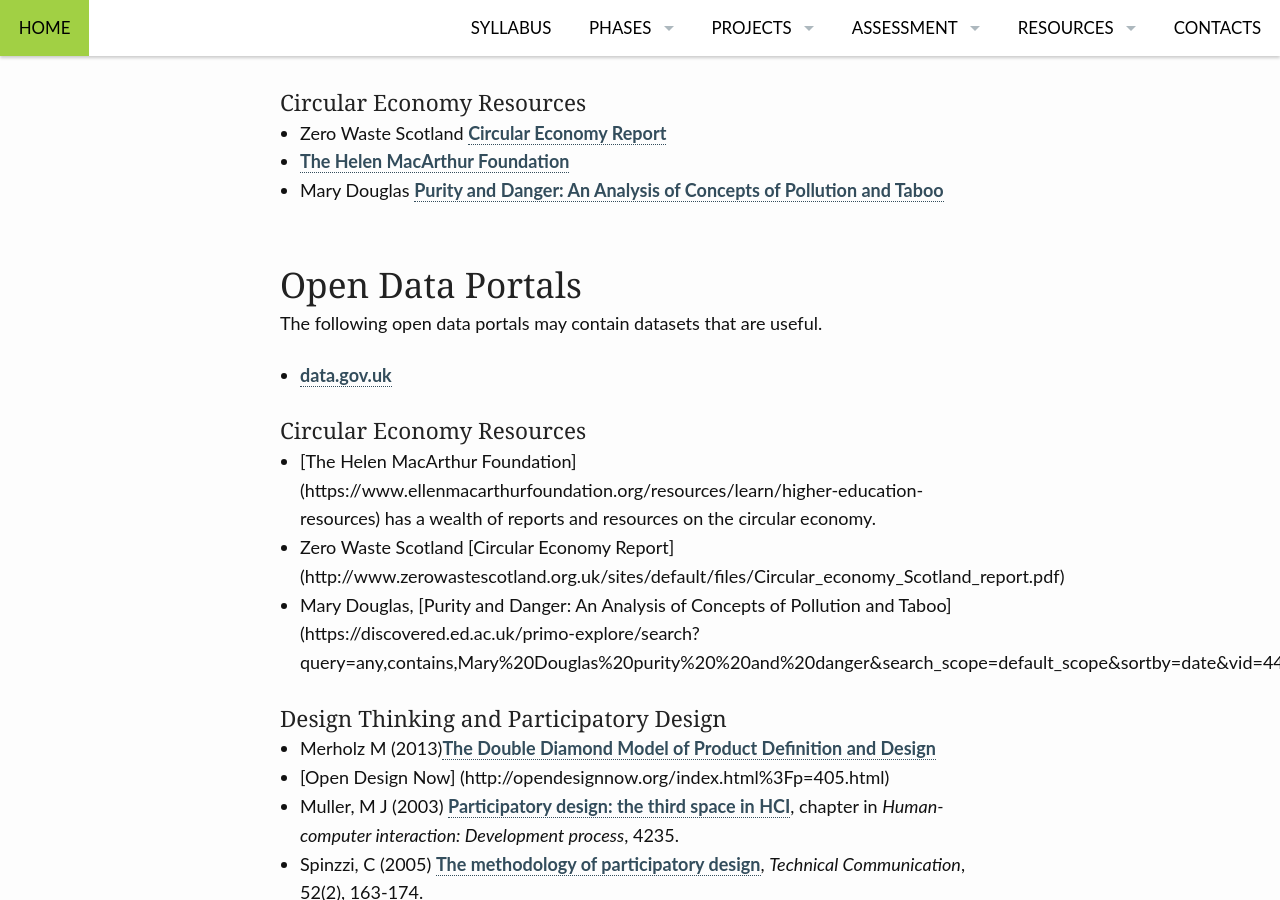
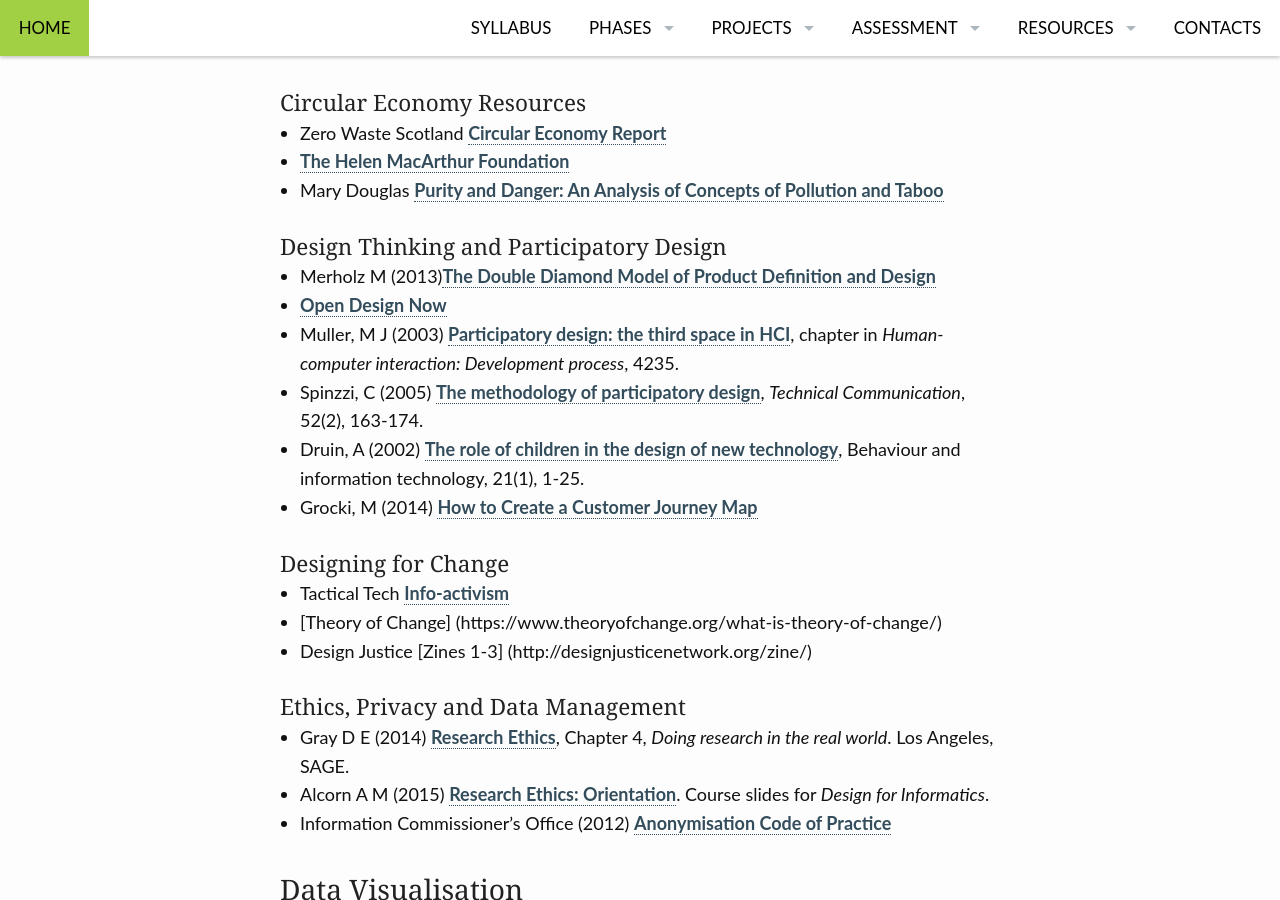
Before and after one commit to edinburghlivinglab/ddc, a Jekyll site: the page built from pages/reading_list.md, in a window 1280 px wide and 900 px high, scrolled down 423 px. Built offline with Jekyll 4.4.1, drawn with Linux system fonts in a browser that asks for light colours.

Commit message:
Update reading_list.md

```diff
--- a/pages/reading_list.md
+++ b/pages/reading_list.md
@@ -13,25 +13,10 @@
 * [The Helen MacArthur Foundation](https://www.ellenmacarthurfoundation.org/resources/learn/higher-education-resources)
 * Mary Douglas [Purity and Danger: An Analysis of Concepts of Pollution and Taboo](https://discovered.ed.ac.uk/primo-explore/search?query=any,contains,Mary%20Douglas%20purity%20%20and%20danger&search_scope=default_scope&sortby=date&vid=44UOE_VU2&facet=frbrgroupid,include,1310796064&offset=0)
 
-
-
-## Open Data Portals
-
-The following open data portals may contain datasets that are useful.
-
-* [data.gov.uk](https://data.gov.uk/data/search)
-
-
-#### Circular Economy Resources
-
-* [The Helen MacArthur Foundation] (https://www.ellenmacarthurfoundation.org/resources/learn/higher-education-resources) has a wealth of reports and resources on the circular economy.
-* Zero Waste Scotland [Circular Economy Report] (http://www.zerowastescotland.org.uk/sites/default/files/Circular_economy_Scotland_report.pdf)
-* Mary Douglas, [Purity and Danger: An Analysis of Concepts of Pollution and Taboo] (https://discovered.ed.ac.uk/primo-explore/search?query=any,contains,Mary%20Douglas%20purity%20%20and%20danger&search_scope=default_scope&sortby=date&vid=44UOE_VU2&facet=frbrgroupid,include,1310796064&offset=0)
-
 #### Design Thinking and Participatory Design
 
 * Merholz M (2013)[The Double Diamond Model of Product Definition and Design](http://www.peterme.com/2013/09/26/the-double-diamond-model-of-product-definition-and-design/)
-* [Open Design Now] (http://opendesignnow.org/index.html%3Fp=405.html)
+* [Open Design Now](http://opendesignnow.org/index.html%3Fp=405.html)
 * Muller, M J (2003) [Participatory design: the third space in HCI]({{ site.baseurl }}/course_docs/Muller2003.pdf),
   chapter in *Human-computer interaction: Development process*, 4235.
 * Spinzzi, C (2005) [The methodology of participatory design](https://repositories.lib.utexas.edu/bitstream/handle/2152/28277/SpinuzziTheMethodologyOfParticipatoryDesign.pdf), *Technical Communication*, 52(2), 163-174.
```
